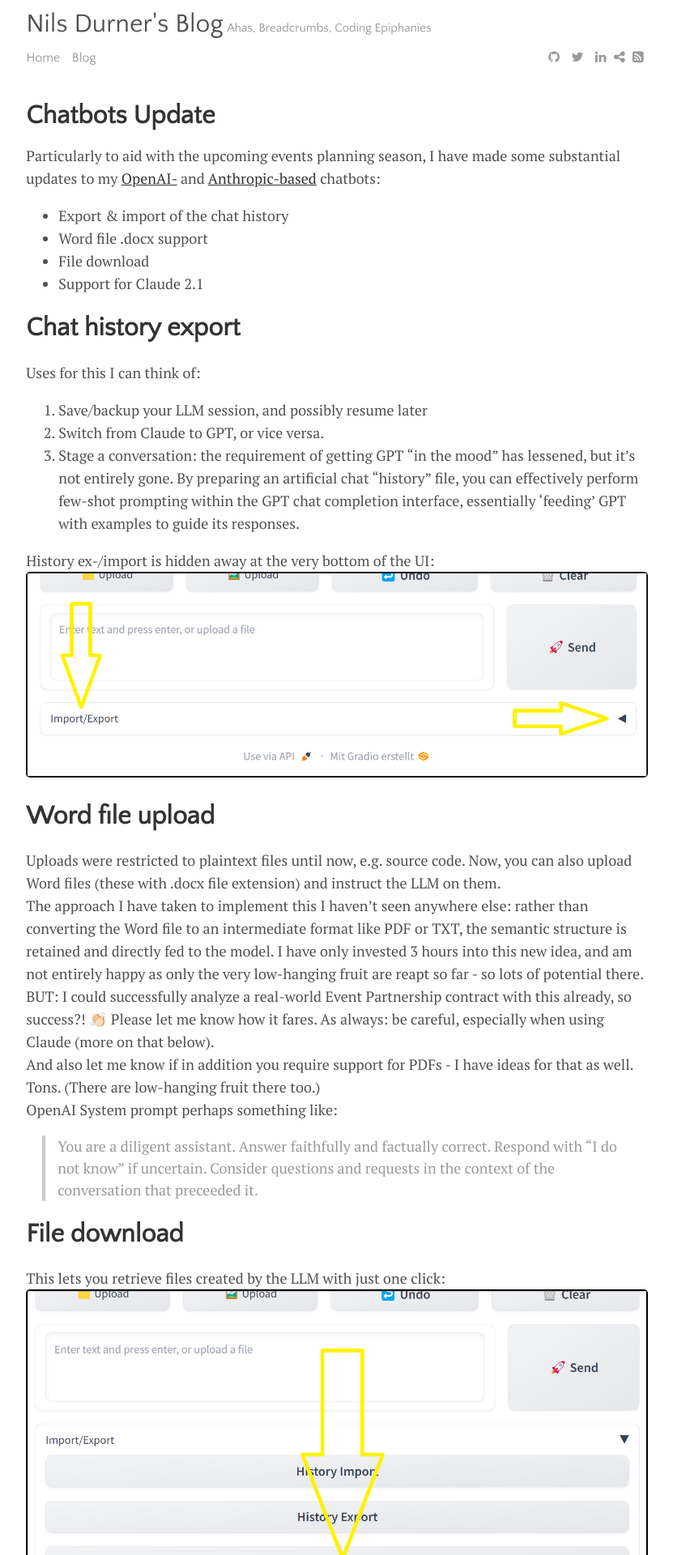
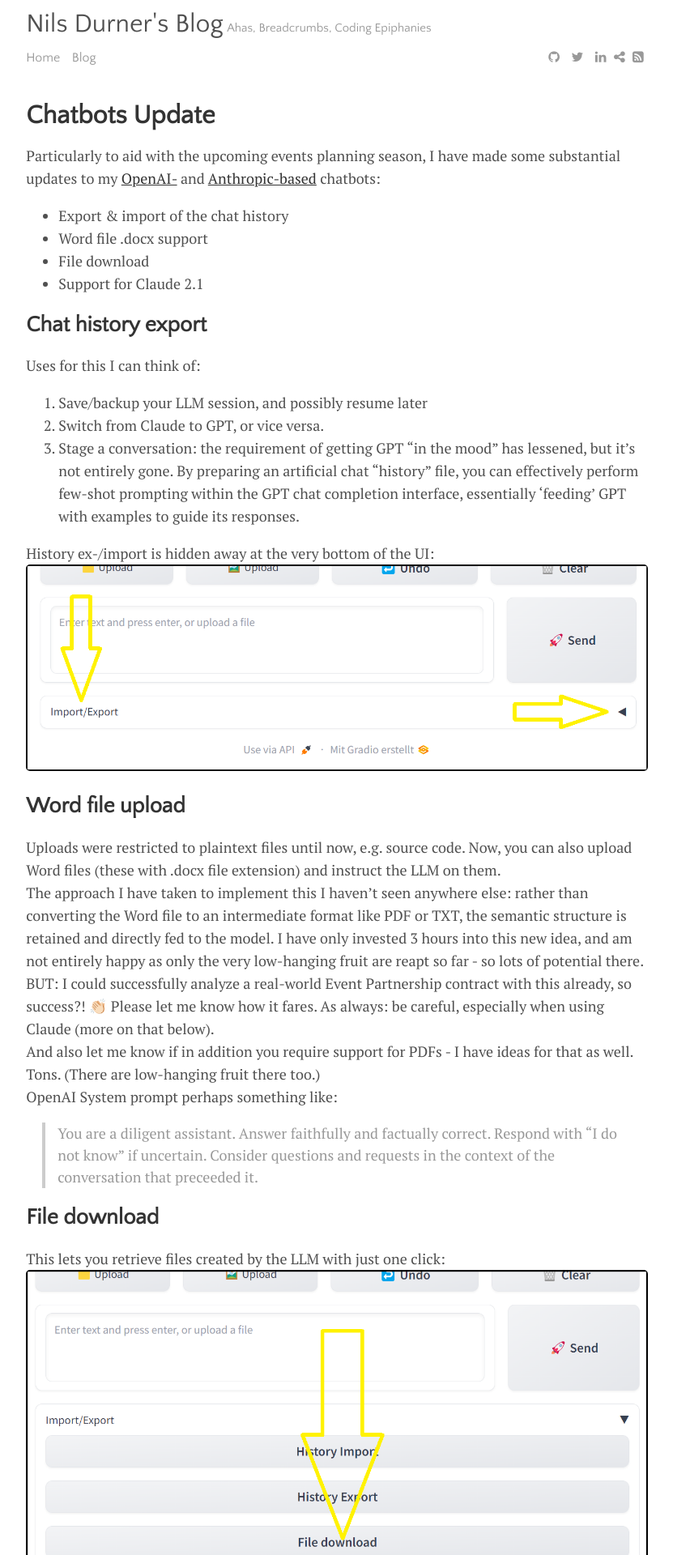
Before and after one commit to ndurner/ndurner.github.io, a Jekyll site: the page built from _posts/2024-01-15-chatbots-update.md, in a window 1280 px wide. Shown: the top 1920 px of the page at 81% size, without its empty margins (224-1055 px from the left). Built offline with Jekyll 4.4.1, drawn with Linux system fonts in a browser that asks for light colours.

Commit message:
eliminate duplicate h1s

```diff
--- a/_posts/2024-01-15-chatbots-update.md
+++ b/_posts/2024-01-15-chatbots-update.md
@@ -13,7 +13,7 @@
 * File download
 * Support for Claude 2.1
 
-# Chat history export
+## Chat history export
 Uses for this I can think of:
 1. Save/backup your LLM session, and possibly resume later
 2. Switch from Claude to GPT, or vice versa.
@@ -22,14 +22,14 @@
 History ex-/import is hidden away at the very bottom of the UI: \
 ![History export](assets/img/oaichat_export.png)
 
-# Word file upload
+## Word file upload
 Uploads were restricted to plaintext files until now, e.g. source code. Now, you can also upload Word files (these with .docx file extension) and instruct the LLM on them. \
 The approach I have taken to implement this I haven't seen anywhere else: rather than converting the Word file to an intermediate format like PDF or TXT, the semantic structure is retained and directly fed to the model. I have only invested 3 hours into this new idea, and am not entirely happy as only the very low-hanging fruit are reapt so far - so lots of potential there. BUT: I could successfully analyze a real-world Event Partnership contract with this already, so success?! 👏🏻 Please let me know how it fares. As always: be careful, especially when using Claude (more on that below). \
 And also let me know if in addition you require support for PDFs - I have ideas for that as well. Tons. (There are low-hanging fruit there too.)  \
 OpenAI System prompt perhaps something like:
 > You are a diligent assistant. Answer faithfully and factually correct. Respond with "I do not know" if uncertain. Consider questions and requests in the context of the conversation that preceeded it.
 
-# File download
+## File download
 This lets you retrieve files created by the LLM with just one click: \
 ![Screenshot: File download](assets/img/oaichat_download.png)
 
@@ -48,7 +48,7 @@
 ... and paste whatever event information you have in free form to the chatbot itself. Again, be careful when using Claude...
 
 
-# Claude 2.1 support added
+## Claude 2.1 support added
 [TLDR: be particularly cautious with Claude 2.1. It does have benefits, but if Claude 2.0 does it for  you, it's probably safer to stick with that]
 
 
```
